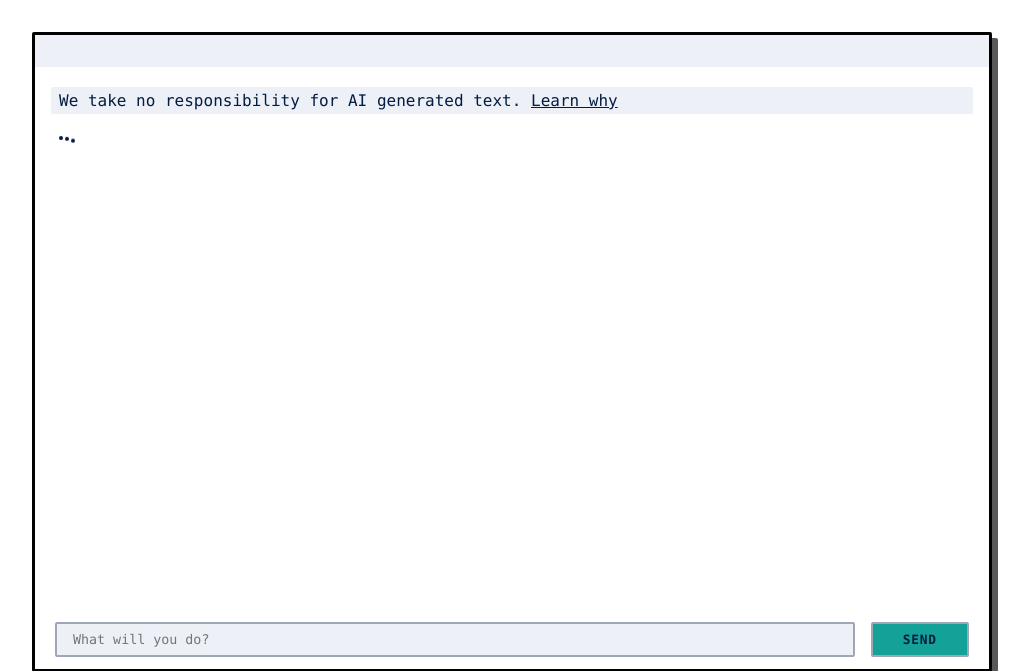
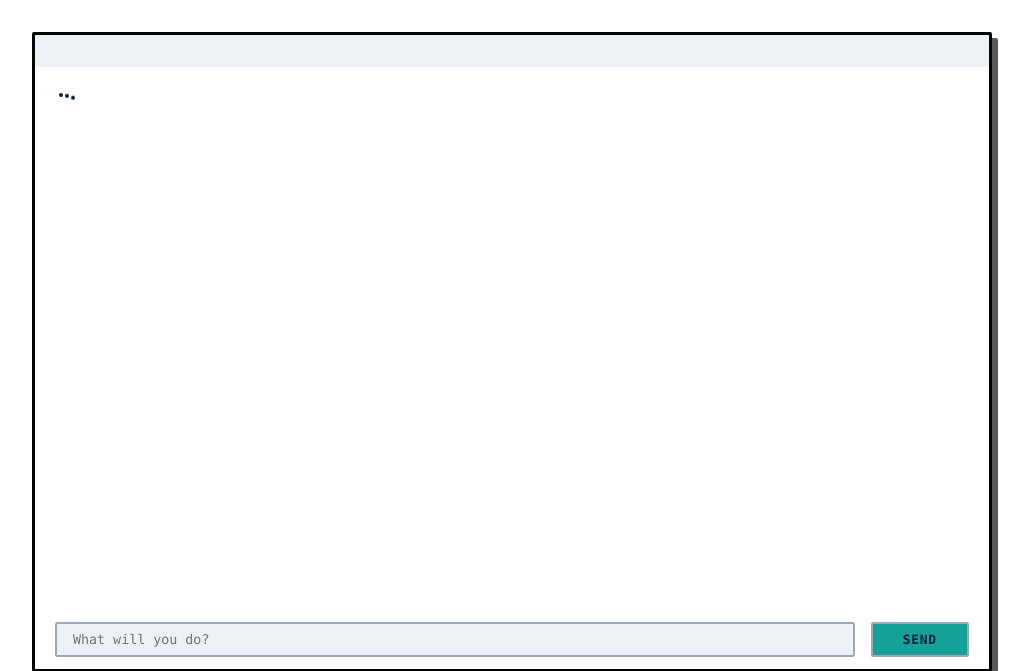
Before and after one commit to minotalen/chatbot-group, a Flask app: page /play in a window 1280 px wide. Shown: the part 64-735 px from the top of the page, without its empty margins (128-1157 px from the left). Run offline with Flask 2, Linux system fonts and the light colour scheme; a user stored in the database is signed in; data comes from the database, SQL or seed files in the repository; data that the repository does not hold is empty; some libraries are stand-ins or nearby versions.

Commit message:
disclaimer auskommentiert

```diff
--- a/templates/play.html
+++ b/templates/play.html
@@ -61,9 +61,9 @@
 
     <ul id="chat-content-container">
 
-      <li class="chat-message-disclaimer">We take no responsibility for AI generated text. <a href="#">Learn why</a></li>
+      <!-- <li class="chat-message-disclaimer">We take no responsibility for AI generated text. <a href="#">Learn why</a></li> -->
 
-      <!-- new messages are added below-->
+      <!-- new messages are added below -->
 
 
       <!-- type indicator -->
```
